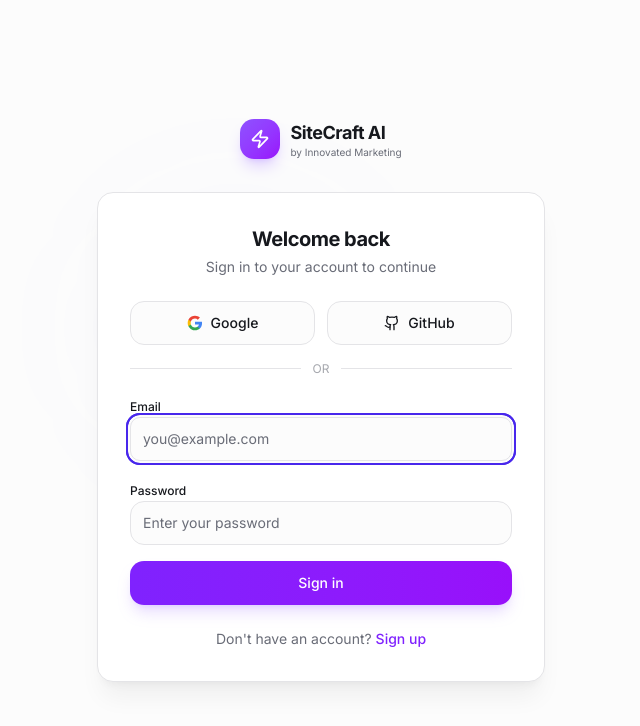
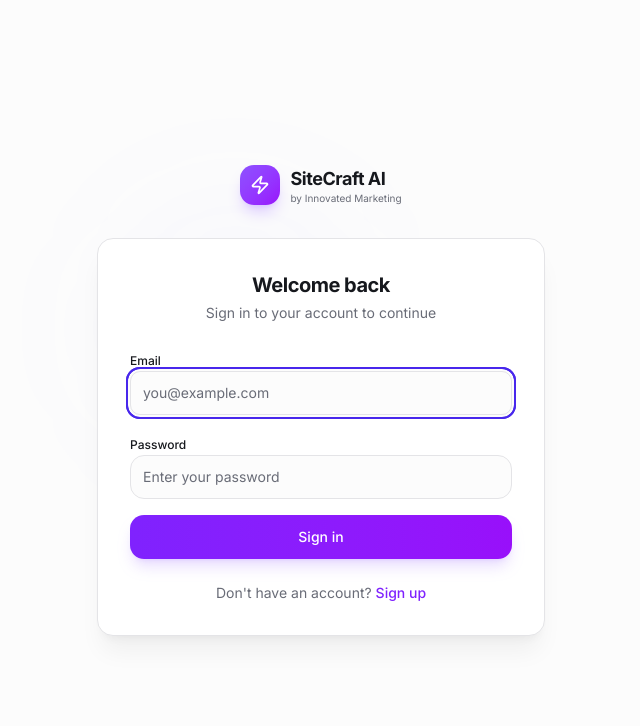
Before and after one commit to greenisi/sitecraft-ai, a Next.js app: page /login in a window 1280 px wide. Shown: the top 726 px of the page, without its empty margins (319-959 px from the left). Built offline with nearby package versions, Linux system fonts and the light colour scheme.

Commit message:
feat: remove Google and GitHub OAuth buttons from login page

```diff
--- a/src/app/(auth)/login/page.tsx
+++ b/src/app/(auth)/login/page.tsx
@@ -3,7 +3,7 @@
 import { Suspense, useState } from 'react';
 import { useSearchParams } from 'next/navigation';
 import Link from 'next/link';
-import { Loader2, Github, Mail } from 'lucide-react';
+import { Loader2 } from 'lucide-react';
 import { createClient } from '@/lib/supabase/client';
 import { Button } from '@/components/ui/button';
 import { Input } from '@/components/ui/input';
@@ -14,25 +14,39 @@ function LoginForm() {
   const searchParams = useSearchParams();
   const redirectTo = searchParams.get('redirect') || '/dashboard';
   const oauthError = searchParams.get('error');
+
   const [email, setEmail] = useState('');
   const [password, setPassword] = useState('');
   const [error, setError] = useState<string | null>(oauthError);
   const [isLoading, setIsLoading] = useState(false);
-  const [oauthLoading, setOauthLoading] = useState<string | null>(null);
 
   async function handleEmailLogin(e: React.FormEvent<HTMLFormElement>) {
     e.preventDefault();
     setError(null);
-    if (!email.trim()) { setError('Please enter your email address.'); return; }
-    if (!password) { setError('Please enter your password.'); return; }
+
+    if (!email.trim()) {
+      setError('Please enter your email address.');
+      return;
+    }
+    if (!password) {
+      setError('Please enter your password.');
+      return;
+    }
+
     setIsLoading(true);
+
     try {
       const supabase = createClient();
       const { error: signInError } = await supabase.auth.signInWithPassword({
         email: email.trim(),
         password,
       });
-      if (signInError) { setError(signInError.message); return; }
+
+      if (signInError) {
+        setError(signInError.message);
+        return;
+      }
+
       window.location.href = redirectTo;
     } catch {
       setError('An unexpected error occurred. Please try again.');
@@ -40,26 +54,6 @@ function LoginForm() {
       setIsLoading(false);
     }
   }
-
-  async function handleOAuthLogin(provider: 'google' | 'github') {
-    setError(null);
-    setOauthLoading(provider);
-    try {
-      const supabase = createClient();
-      const { error: oauthError } = await supabase.auth.signInWithOAuth({
-        provider,
-        options: {
-          redirectTo: `${window.location.origin}/callback?next=${encodeURIComponent(redirectTo)}`,
-        },
-      });
-      if (oauthError) { setError(oauthError.message); setOauthLoading(null); }
-    } catch {
-      setError('An unexpected error occurred. Please try again.');
-      setOauthLoading(null);
-    }
-  }
-
-  const isDisabled = isLoading || oauthLoading !== null;
 
   return (
     <div className="rounded-2xl border border-border/50 bg-card p-6 sm:p-8 shadow-xl shadow-black/5 animate-fade-in-up">
@@ -75,51 +69,6 @@ function LoginForm() {
           </div>
         )}
 
-        <div className="grid grid-cols-2 gap-3">
-          <Button
-            variant="outline"
-            type="button"
-            disabled={isDisabled}
-            onClick={() => handleOAuthLogin('google')}
-            className="h-11 rounded-xl border-border/50 hover:border-border hover:bg-accent transition-all"
-          >
-            {oauthLoading === 'google' ? (
-              <Loader2 className="h-4 w-4 animate-spin" />
-            ) : (
-              <svg className="h-4 w-4" viewBox="0 0 24 24">
-                <path d="M22.56 12.25c0-.78-.07-1.53-.2-2.25H12v4.26h5.92a5.06 5.06 0 0 1-2.2 3.32v2.77h3.57c2.08-1.92 3.28-4.74 3.28-8.1z" fill="#4285F4" />
-                <path d="M12 23c2.97 0 5.46-.98 7.28-2.66l-3.57-2.77c-.98.66-2.23 1.06-3.71 1.06-2.86 0-5.29-1.93-6.16-4.53H2.18v2.84C3.99 20.53 7.7 23 12 23z" fill="#34A853" />
-                <path d="M5.84 14.09c-.22-.66-.35-1.36-.35-2.09s.13-1.43.35-2.09V7.07H2.18C1.43 8.55 1 10.22 1 12s.43 3.45 1.18 4.93l2.85-2.22.81-.62z" fill="#FBBC05" />
-                <path d="M12 5.38c1.62 0 3.06.56 4.21 1.64l3.15-3.15C17.45 2.09 14.97 1 12 1 7.7 1 3.99 3.47 2.18 7.07l3.66 2.84c.87-2.6 3.3-4.53 6.16-4.53z" fill="#EA4335" />
-              </svg>
-            )}
-            Google
-          </Button>
-          <Button
-            variant="outline"
-            type="button"
-            disabled={isDisabled}
-            onClick={() => handleOAuthLogin('github')}
-            className="h-11 rounded-xl border-border/50 hover:border-border hover:bg-accent transition-all"
-          >
-            {oauthLoading === 'github' ? (
-              <Loader2 className="h-4 w-4 animate-spin" />
-            ) : (
-              <Github className="h-4 w-4" />
-            )}
-            GitHub
-          </Button>
-        </div>
-
-        <div className="relative">
-          <div className="absolute inset-0 flex items-center">
-            <span className="w-full border-t border-border/50" />
-          </div>
-          <div className="relative flex justify-center text-xs uppercase">
-            <span className="bg-card px-3 text-muted-foreground/60">or</span>
-          </div>
-        </div>
-
         <form onSubmit={handleEmailLogin} className="space-y-4">
           <div className="space-y-2">
             <Label htmlFor="email" className="text-xs font-medium">Email</Label>
@@ -129,12 +78,13 @@ function LoginForm() {
               placeholder="you@example.com"
               value={email}
               onChange={(e) => setEmail(e.target.value)}
-              disabled={isDisabled}
+              disabled={isLoading}
               autoComplete="email"
               autoFocus
               className="h-11 rounded-xl border-border/50 focus:border-primary/30"
             />
           </div>
+
           <div className="space-y-2">
             <Label htmlFor="password" className="text-xs font-medium">Password</Label>
             <Input
@@ -143,15 +93,16 @@ function LoginForm() {
               placeholder="Enter your password"
               value={password}
               onChange={(e) => setPassword(e.target.value)}
-              disabled={isDisabled}
+              disabled={isLoading}
               autoComplete="current-password"
               className="h-11 rounded-xl border-border/50 focus:border-primary/30"
             />
           </div>
+
           <Button
             type="submit"
             className="w-full h-11 rounded-xl bg-gradient-to-r from-violet-600 to-purple-600 hover:from-violet-700 hover:to-purple-700 text-white border-0 shadow-lg shadow-violet-500/20 transition-all"
-            disabled={isDisabled}
+            disabled={isLoading}
           >
             {isLoading ? (
               <>
@@ -186,16 +137,9 @@ function LoginFormFallback() {
         <Skeleton className="h-4 w-48 mx-auto mt-2" />
       </div>
       <div className="space-y-4">
-        <div className="grid grid-cols-2 gap-3">
-          <Skeleton className="h-11 w-full rounded-xl" />
-          <Skeleton className="h-11 w-full rounded-xl" />
-        </div>
-        <Skeleton className="h-4 w-full" />
-        <div className="space-y-3">
-          <Skeleton className="h-11 w-full rounded-xl" />
-          <Skeleton className="h-11 w-full rounded-xl" />
-          <Skeleton className="h-11 w-full rounded-xl" />
-        </div>
+        <Skeleton className="h-11 w-full rounded-xl" />
+        <Skeleton className="h-11 w-full rounded-xl" />
+        <Skeleton className="h-11 w-full rounded-xl" />
       </div>
     </div>
   );
```
